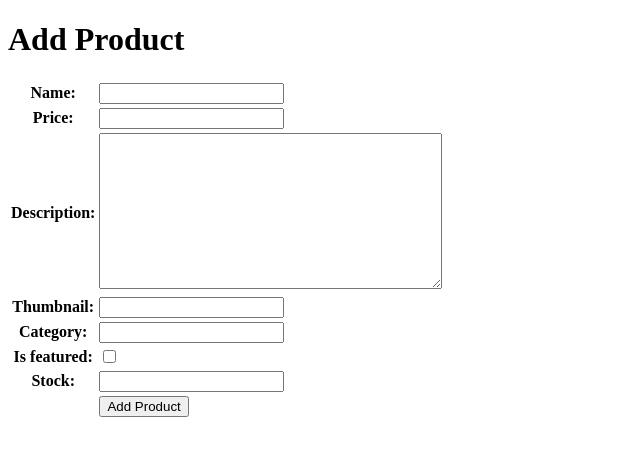
After one commit to Infernum-dev/pacilstore, a Django app: page /create-product/ in a window 1280 px wide. The commit adds this page. Shown: the top 456 px of the page, without its empty margins (0-640 px from the left). Run offline with Django 5.2, Linux system fonts and the light colour scheme.

Commit message:
Penyelesaian Tugas 3

```diff
--- /dev/null
+++ b/main/forms.py
@@ -0,0 +1,11 @@
+from django.forms import ModelForm
+from main.models import Product
+from django import forms
+
+class ProductForm(ModelForm):
+    class Meta:
+        model = Product
+        fields = ["name", "price", "description", "thumbnail", "category", "is_featured", "stock"]
+        widgets = {
+            'price': forms.NumberInput(attrs={'step': '1000', 'min': '0'}),
+        }
--- a/main/models.py
+++ b/main/models.py
@@ -3,11 +3,25 @@ import uuid
 # Create your models here.
 
 class Product(models.Model):
+    id = models.UUIDField(primary_key=True, default=uuid.uuid4, editable=False)
     name = models.CharField(max_length= 50)
     price = models.IntegerField()
     description = models.TextField()
     thumbnail = models.URLField()
     category = models.CharField(max_length = 50)
     is_featured = models.BooleanField(default = False)
+    product_views = models.PositiveIntegerField(default=0)
+    created_at = models.DateTimeField(auto_now_add=True)
     stock = models.IntegerField()
-    rating = models.IntegerField()
+    rating = models.IntegerField(default = 0)
+
+    def __str__(self):
+        return self.name
+
+    @property
+    def is_product_hot(self):
+        return self.product_views > 20
+
+    def increment_views(self):
+        self.product_views += 1
+        self.save()
--- /dev/null
+++ b/main/templates/create_product.html
@@ -0,0 +1,18 @@
+{% extends 'base.html' %}
+{% block content %}
+<h1>Add Product</h1>
+
+<form method="POST">
+  {% csrf_token %}
+  <table>
+    {{ form.as_table }}
+    <tr>
+      <td></td>
+      <td>
+        <input type="submit" value="Add Product" />
+      </td>
+    </tr>
+  </table>
+</form>
+
+{% endblock %}
--- a/main/urls.py
+++ b/main/urls.py
@@ -1,8 +1,17 @@
 from django.urls import path
-from main.views import show_main
+from main.views import show_main, create_product, show_product, show_xml, show_json, show_xml_by_id, show_json_by_id
+
+
+
 
 app_name = 'main'
 
 urlpatterns = [
     path('', show_main, name='show_main'),
+    path('create-product/', create_product, name='create_product'),
+    path('product/<str:id>/', show_product, name='show_product'),
+    path('xml/', show_xml, name='show_xml'),
+    path('json/', show_json, name='show_json'),
+    path('xml/<str:product_id>/', show_xml_by_id, name='show_xml_by_id'),
+    path('json/<str:product_id>/', show_json_by_id, name='show_json_by_id')
 ]
--- a/main/views.py
+++ b/main/views.py
@@ -1,11 +1,63 @@
-from django.shortcuts import render
+from django.shortcuts import render, redirect, get_object_or_404
+from main.forms import ProductForm
+from main.models import Product
+from django.http import HttpResponse
+from django.core import serializers
 
 # Create your views here.
 def show_main(request):
+    products_list = Product.objects.all()
     context = {
         'nama_aplikasi' : 'Pacil Store',
         'name': 'Jovian Felix Rustan',
-        'class': 'PBP B'
+        'class': 'PBP B',
+        'products_list': products_list
     }
 
     return render(request, "main.html", context)
+
+def create_product(request):
+    form = ProductForm(request.POST or None)
+
+    if form.is_valid() and request.method == "POST":
+        form.save()
+        return redirect('main:show_main')
+
+    context = {'form': form}
+    return render(request, "create_product.html", context)
+
+def show_product(request, id):
+    product = get_object_or_404(Product, pk=id)
+    product.increment_views()
+
+    context = {
+        'product': product
+    }
+
+    return render(request, "product_detail.html", context)
+
+def show_xml(request):
+    products_list = Product.objects.all()
+    xml_data = serializers.serialize("xml", products_list)
+    return HttpResponse(xml_data, content_type="application/xml")
+
+def show_json(request):
+    products_list = Product.objects.all()
+    json_data = serializers.serialize("json", products_list)
+    return HttpResponse(json_data, content_type="application/json")
+
+def show_xml_by_id(request, product_id):
+   try :
+        products_item = Product.objects.filter(pk=product_id)
+        xml_data = serializers.serialize("xml", products_item)
+        return HttpResponse(xml_data, content_type="application/xml")
+   except Product.DoesNotExist:
+       return HttpResponse(status=404)
+
+def show_json_by_id(request, product_id):
+   try :
+        products_item = Product.objects.get(pk=product_id)
+        json_data = serializers.serialize("json", [products_item])
+        return HttpResponse(json_data, content_type="application/json")
+   except Product.DoesNotExist:
+        return HttpResponse(status=404)
--- a/pacil_store/settings.py
+++ b/pacil_store/settings.py
@@ -31,6 +31,9 @@ DEBUG = True
 
 ALLOWED_HOSTS = ["localhost", "127.0.0.1", "jovian-felix-pacilstore.pbp.cs.ui.ac.id"]
 
+CSRF_TRUSTED_ORIGINS = [
+    "https://jovian-felix-pacilstore.pbp.cs.ui.ac.id/"
+]
 
 # Application definition
 
@@ -59,7 +62,7 @@ ROOT_URLCONF = 'pacil_store.urls'
 TEMPLATES = [
     {
         'BACKEND': 'django.template.backends.django.DjangoTemplates',
-        'DIRS': [],
+        'DIRS': [BASE_DIR / 'templates'],
         'APP_DIRS': True,
         'OPTIONS': {
             'context_processors': [
--- /dev/null
+++ b/templates/base.html
@@ -0,0 +1,13 @@
+{% load static %}
+<!DOCTYPE html>
+<html lang="en">
+<head>
+    <meta charset="UTF-8" />
+    <meta name="viewport" content="width=device-width, initial-scale=1.0" />
+    {% block meta %} {% endblock meta %}
+</head>
+
+<body>
+    {% block content %} {% endblock content %}
+</body>
+</html>
```
Also changed, not shown: main/templates/main.html (+39 -4 lines), main/templates/product_detail.html (added, +19 -0 lines), README.md, images/show_json.png (added), images/show_json_by_id.png (added), images/show_xml.png (added), images/show_xml_by_id.png (added), main/migrations/0002_product_created_at_product_product_views.py (added), main/migrations/0003_alter_product_rating.py (added), main/migrations/0004_alter_product_id.py (added), main/migrations/0005_employee.py (added), main/migrations/0006_delete_employee.py (added).
